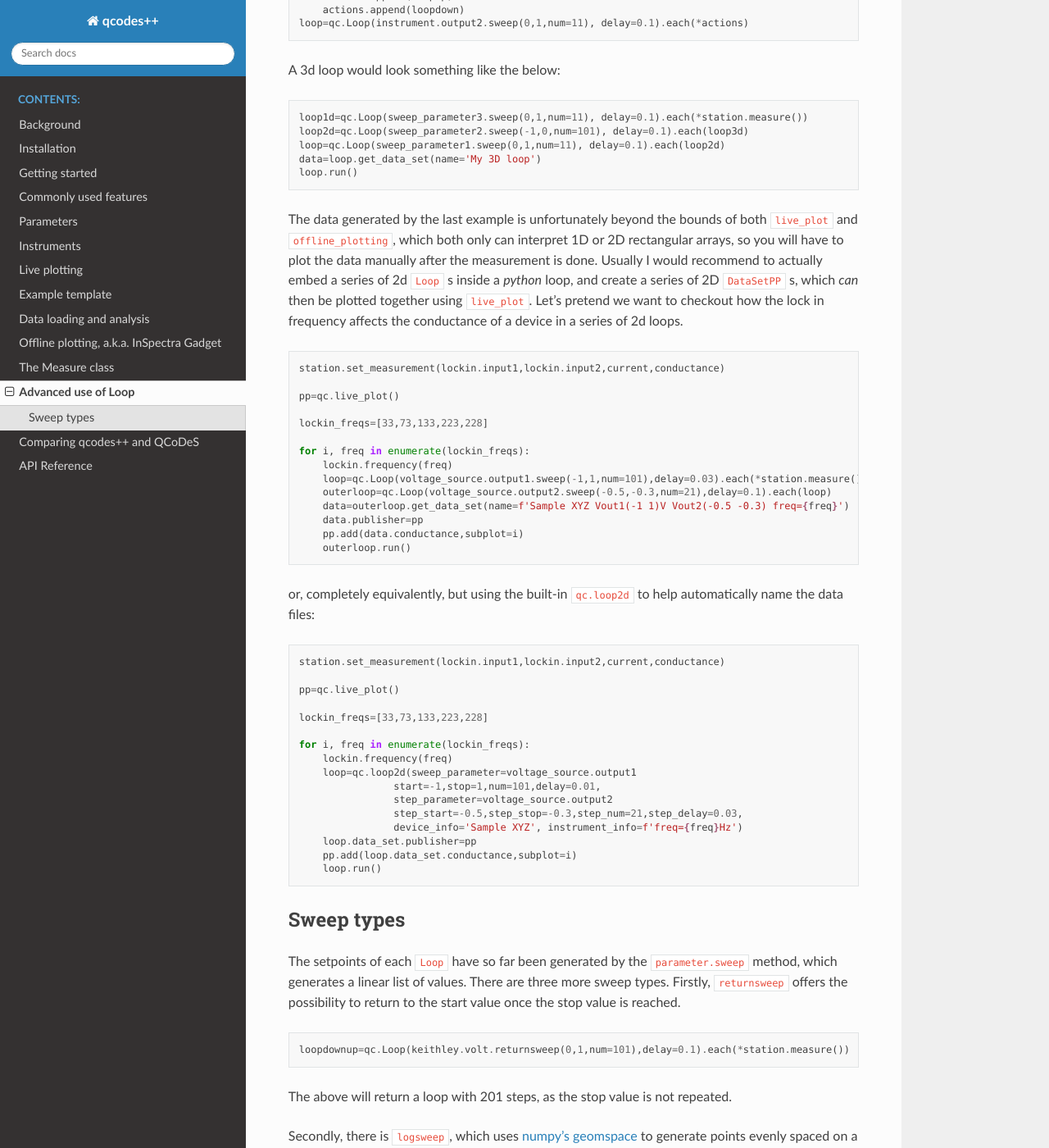
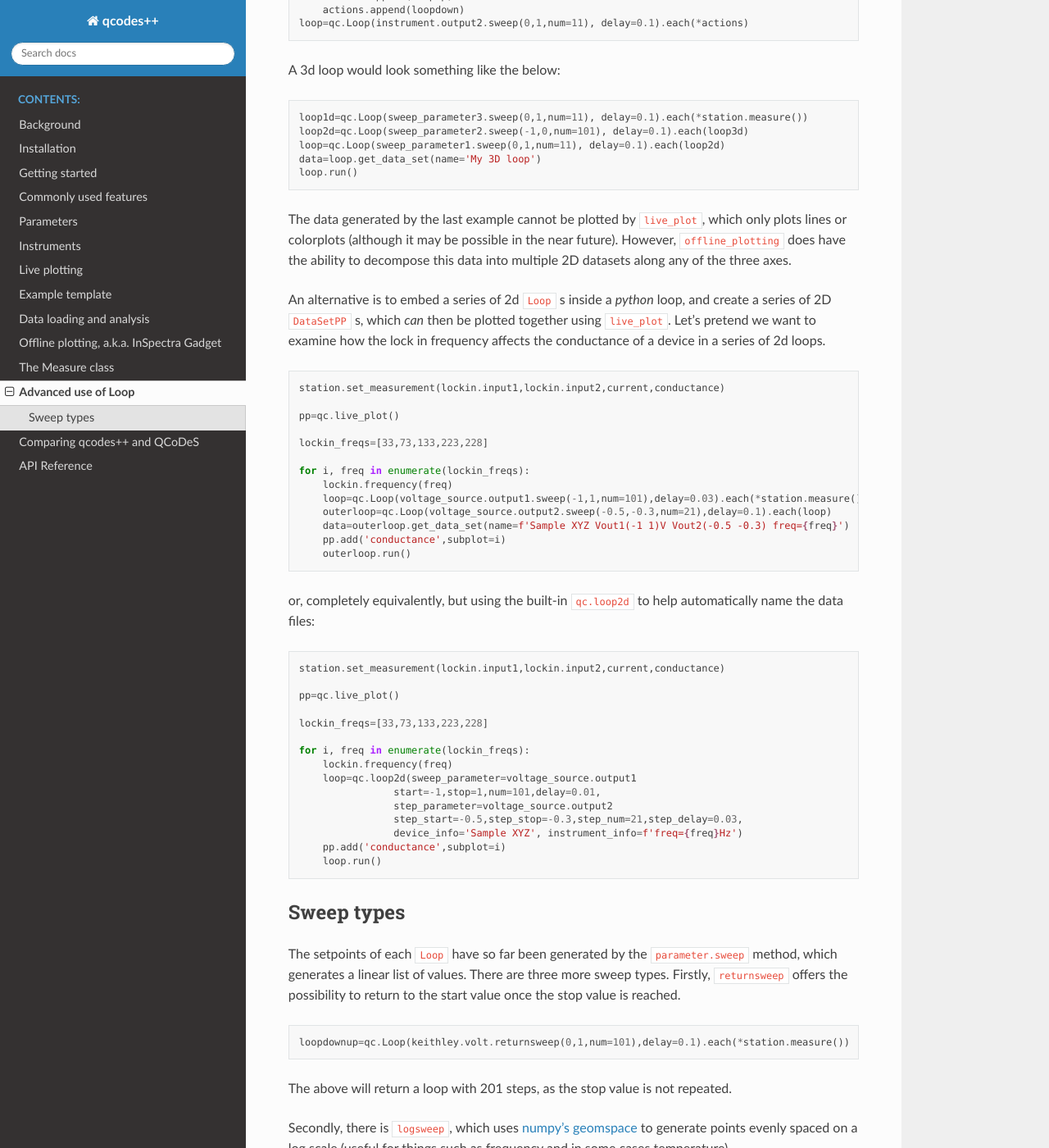
Before and after one commit to qcodespp/qcodespp.github.io, a Sphinx documentation site: the page built from docs/source/advanced.rst, in a window 1280 px wide and 1400 px high, scrolled down 1221 px. Shown: the whole window at 82% size. Built offline with Sphinx 7.4.7 and the Read the Docs theme 3.1.0, drawn with Linux system fonts in a browser that asks for light colours.

Commit message:
various improvements

```diff
--- a/docs/source/advanced.rst
+++ b/docs/source/advanced.rst
@@ -63,7 +63,9 @@ A 3d loop would look something like the below:
     data=loop.get_data_set(name='My 3D loop')
     loop.run()
 
-The data generated by the last example is unfortunately beyond the bounds of both ``live_plot`` and ``offline_plotting``, which both only can interpret 1D or 2D rectangular arrays, so you will have to plot the data manually after the measurement is done. Usually I would recommend to actually embed a series of 2d ``Loop`` s inside a *python* loop, and create a series of 2D ``DataSetPP`` s, which *can* then be plotted together using ``live_plot``. Let's pretend we want to checkout how the lock in frequency affects the conductance of a device in a series of 2d loops.
+The data generated by the last example cannot be plotted by ``live_plot``, which only plots lines or colorplots (although it may be possible in the near future). However, ``offline_plotting`` does have the ability to decompose this data into multiple 2D datasets along any of the three axes.
+
+An alternative is to embed a series of 2d ``Loop`` s inside a *python* loop, and create a series of 2D ``DataSetPP`` s, which *can* then be plotted together using ``live_plot``. Let's pretend we want to examine how the lock in frequency affects the conductance of a device in a series of 2d loops.
 
 .. code-block:: python
 
@@ -78,8 +80,7 @@ The data generated by the last example is unfortunately beyond the bounds of bot
         loop=qc.Loop(voltage_source.output1.sweep(-1,1,num=101),delay=0.03).each(*station.measure())
         outerloop=qc.Loop(voltage_source.output2.sweep(-0.5,-0.3,num=21),delay=0.1).each(loop)
         data=outerloop.get_data_set(name=f'Sample XYZ Vout1(-1 1)V Vout2(-0.5 -0.3) freq={freq}')
-        data.publisher=pp
-        pp.add(data.conductance,subplot=i)
+        pp.add('conductance',subplot=i)
         outerloop.run()
 
 or, completely equivalently, but using the built-in ``qc.loop2d`` to help automatically name the data files:
@@ -99,8 +100,7 @@ or, completely equivalently, but using the built-in ``qc.loop2d`` to help automa
                     step_parameter=voltage_source.output2
                     step_start=-0.5,step_stop=-0.3,step_num=21,step_delay=0.03,
                     device_info='Sample XYZ', instrument_info=f'freq={freq}Hz')
-        loop.data_set.publisher=pp
-        pp.add(loop.data_set.conductance,subplot=i)
+        pp.add('conductance',subplot=i)
         loop.run()
 
 Sweep types
--- a/docs/source/data_analysis.rst
+++ b/docs/source/data_analysis.rst
@@ -68,10 +68,10 @@ If you terminate a ``Loop`` before it finishes, the remaining data will be `NaNs
 Plotting and analysis
 ---------------------
 
-For cases not covered by the built-in live_plot and offline_plotting, you will likely prepare plots using a package like matplotlib inside a Jupyter notebook. There are a few useful functions in qcodes++ to help you with this.
+For cases not covered by the built-in ``live_plot`` or ``offline_plotting``, you will likely prepare plots using matplotlib. There are a few useful functions in qcodes++ to help you with this.
 
-- You can use the functions in ``qcodespp.plotting.analysis_tools`` to plot nice colorplots and line plots with nicely colored lines.
+- You can use the functions in ``qcodespp.colorplot`` and ``qcodespp.colored_traces`` to quickly plot decent-looking colorplots and line plots colored according to a matplotlib colormap.
 
 - You can use the fitting and filter functions from ``qcodespp.plotting.offline_plotting.fits`` and ``qcodespp.plotting.offline_plotting.filters`` either directly, or as inspiration for your own fitting and filtering functions.
 
-See API (`analysis_tools <https://qcodespp.github.io/autoapi/qcodespp/plotting/analysis_tools/index.html>`__, `fits <https://qcodespp.github.io/autoapi/qcodespp/plotting/offline/fits/index.html>`__, `filters <https://qcodespp.github.io/autoapi/qcodespp/plotting/offline/filters/index.html>`__) and/or `source code <https://github.com/qcodespp/qcodespp/tree/main/qcodespp/plotting>`__ to see how to use them.
+See API (`analysis_tools <https://qcodespp.github.io/autoapi/qcodespp/plotting/analysis_tools/index.html>`__, `fits <https://qcodespp.github.io/autoapi/qcodespp/plotting/offline/fits/index.html>`__, `filters <https://qcodespp.github.io/autoapi/qcodespp/plotting/offline/filters/index.html>`__) and/or `source code <https://github.com/qcodespp/qcodespp/tree/main/qcodespp/plotting>`__ to see how to use these functions.
--- a/docs/source/live_plot.rst
+++ b/docs/source/live_plot.rst
@@ -110,3 +110,7 @@ Finally, you can mix and match as you please. The following will work just fine:
 .. code-block:: python
 
     pp.add_subplots('currentX_1',voltageX,loop.data_set.resistance)
+
+A little secret that hopefully you never have to know
+-----------------------------------------------------
+``live_plot`` works by setting the ``publisher`` attribute of the ``DataSetPP`` to the ``Plot`` object. This enables the ``DataSetPP`` to send the data *from memory* to the plot, and bypasses saving to disk; part of the reason the plotting is so fast. In almost every case I can think of, this works automatically. When you create a new ``DataSetPP``, that ``DataSetPP`` becomes the 'active' dataset, and any subsequent calls to ``add`` or ``add_subplots`` sets the active dataset's publisher to the plot being added to. Therefore, as long as you use ``add`` or ``add_subplots`` after creating the ``DataSetPP`` you want to add, and before creating a new ``DataSetPP``, you don't have to worry about it. But if there is some edge case, where you cannot do things in this order, use e.g. ``data.publisher=pp`` to set the publisher manually.
--- a/docs/source/offline_plotting.rst
+++ b/docs/source/offline_plotting.rst
@@ -18,7 +18,7 @@ If you have declared ``qcodespp.set_data_folder('foldername')`` in the same note
 Basic plotting
 --------------
 - Load data by clicking 'Open File', or by `opening/linking a folder <https://qcodespp.github.io/offline_plotting.html#working-with-an-entire-folder>`__.
-- 1D data is plotted as lines, and 2D data as a `color plot <https://matplotlib.org/stable/api/_as_gen/matplotlib.pyplot.pcolormesh.html>`__.
+- 1D data is plotted as lines, and 2D data as a `color plot <https://matplotlib.org/stable/api/_as_gen/matplotlib.pyplot.pcolormesh.html>`__. 3D data collected by qcodes++ can be decomposed into multiple 2D datasets; you will be prompted for options.
 - To change the plotted parameters, right click on the parameter name under 'Settings for Selected File' (for 2D data) or '1D traces' (for 1D data).
 - Immediately above the plot windows are the usual matplotlib tools for panning and zooming. Reset the view with the 'home' button.
 - You can also zoom using the mousewheel. Zooming while holding ctrl(shift) zooms only on the x(y) axis.
```
